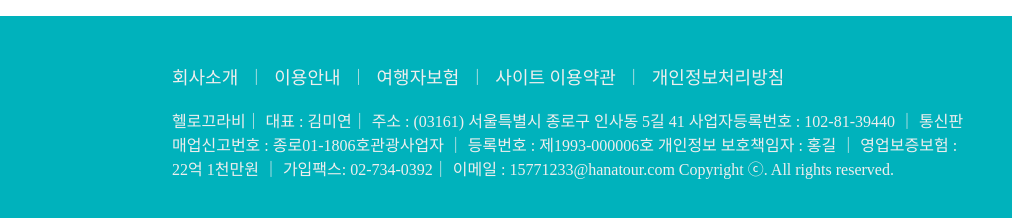
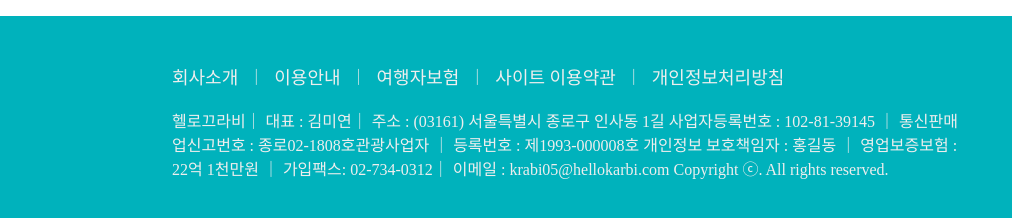
Before and after one commit to yunso0/hellokrabi, a plain HTML site: page sub2.html in a window 1280 px wide. Shown: the part 5909-6127 px from the top of the page, 268-1280 px from the left. Drawn offline with nearby package versions, Linux system fonts and the light colour scheme; a web font is replaced by a local one.

Commit message:
Add files via upload

```diff
--- a/sub2.html
+++ b/sub2.html
@@ -608,7 +608,7 @@
             <a href="./"><img src="./img/logo2.png" alt="푸터로고"></a>
             <div class="footerbox">
                 <ul>
-                    <li><a href="#none">회사소개</a></li>
+                    <li><a href="sub1.html">회사소개</a></li>
                     <li>｜</li>
                     <li><a href="#none">이용안내</a></li>
                     <li>｜</li>
@@ -618,9 +618,9 @@
                     <li>｜</li>
                     <li><a href="#none">개인정보처리방침</a></li>
                 </ul>
-                <p>헬로끄라비｜ 대표 : 김미연｜ 주소 : (03161) 서울특별시 종로구 인사동 5길 41
-                    사업자등록번호 : 102-81-39440 ｜ 통신판매업신고번호 : 종로01-1806호관광사업자 ｜ 등록번호 : 제1993-000006호
-                    개인정보 보호책임자 : 홍길 ｜ 영업보증보험 : 22억 1천만원 ｜ 가입팩스: 02-734-0392｜ 이메일 : 15771233@hanatour.com
+                <p>헬로끄라비｜ 대표 : 김미연｜ 주소 : (03161) 서울특별시 종로구 인사동 1길
+                    사업자등록번호 : 102-81-39145 ｜ 통신판매업신고번호 : 종로02-1808호관광사업자 ｜ 등록번호 : 제1993-000008호
+                    개인정보 보호책임자 : 홍길동 ｜ 영업보증보험 : 22억 1천만원 ｜ 가입팩스: 02-734-0312｜ 이메일 : krabi05@hellokarbi.com
 
                     Copyright ⓒ. All rights reserved.</p>
             </div>
```
Also changed, not shown: index.html (+4 -4 lines), sub3.html (+4 -4 lines), sub4.html (+4 -4 lines).
